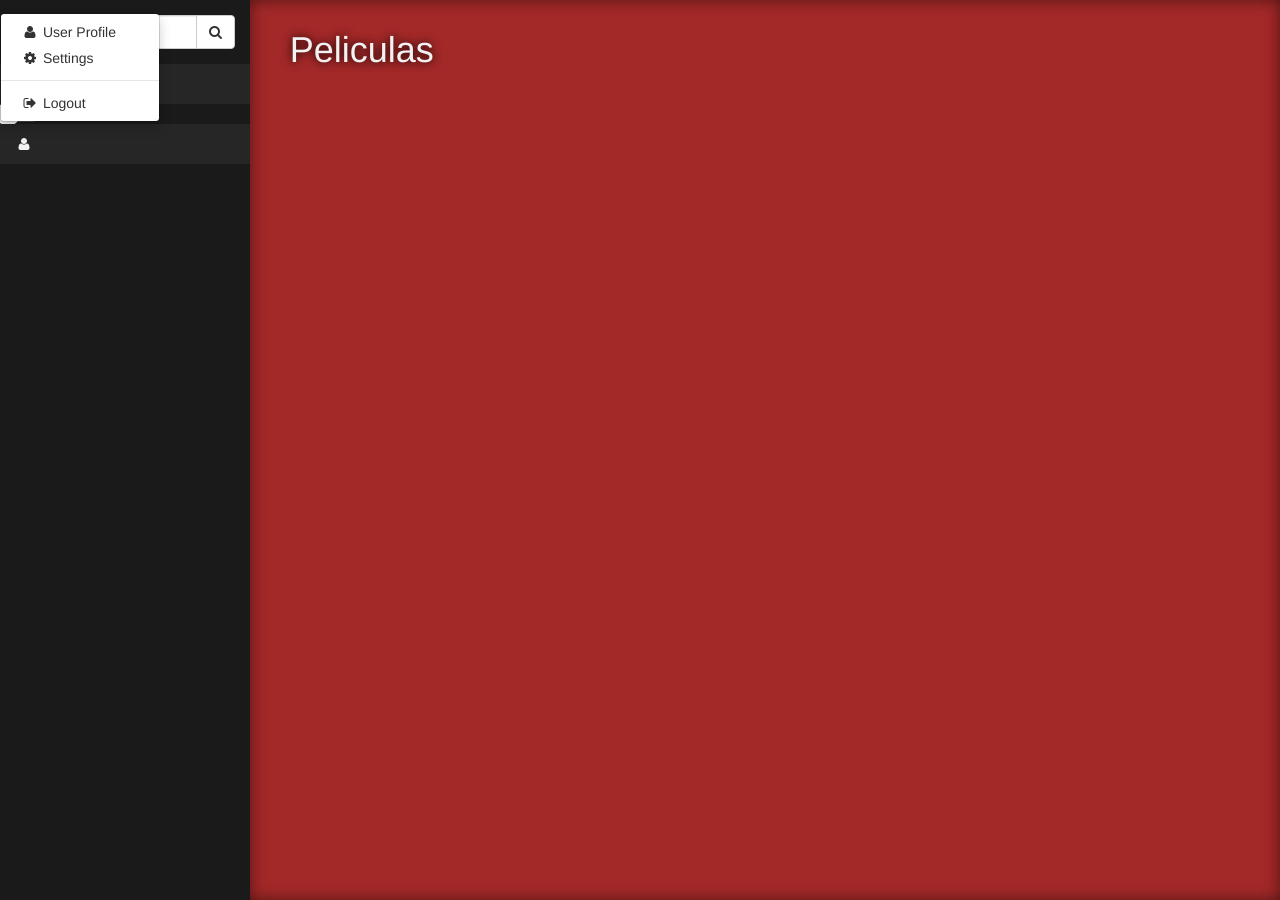
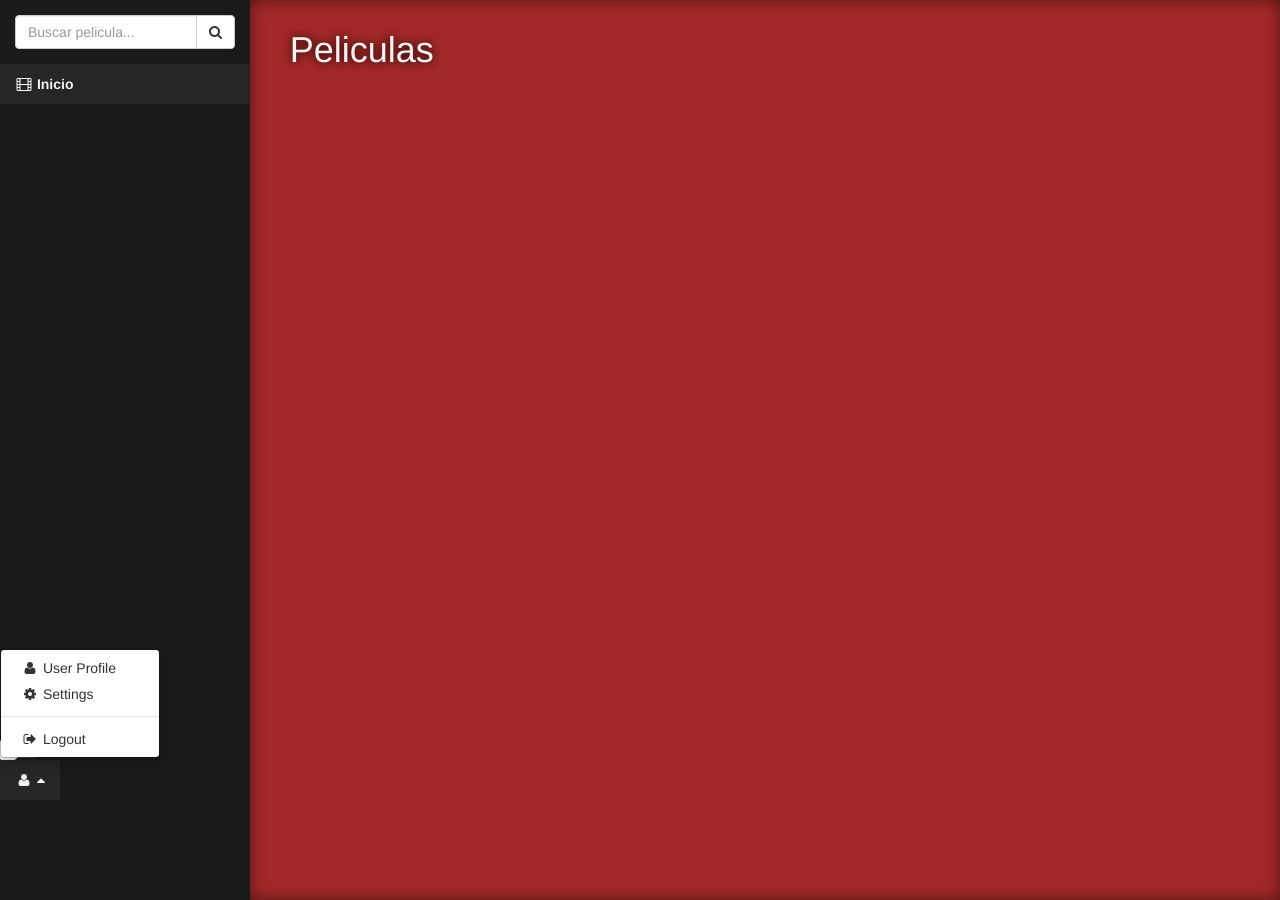
Before and after one commit to alexsanchezxc/critikon, a PHP site: page /pages/index.php in a window 1280 px wide, after a click that opens the changed part. Run offline with PHP 8.4, Linux system fonts and the light colour scheme; data that the repository does not hold is empty.

Commit message:
cambios en css

```diff
--- a/css/master.css
+++ b/css/master.css
@@ -21,71 +21,14 @@ body {
   }
 }
 
-.navbar {
-  background-color: var(--color2);
-  box-shadow: 0 0 15px rgba(0, 0, 0, 0.5);
+#nav {
+  position: fixed;
+  bottom: 0;
 }
 
-.navbar a {
-  color: var(--color4);
-}
-
-.navbar-top-links {
-  margin-right: 0;
-}
-
-.navbar-top-links li {
-  display: inline-block;
-}
-
-.navbar-top-links li:last-child {
-  margin-right: 15px;
-}
-
-.navbar-top-links li {
-  margin-left: 0px;
-}
-
-.navbar-top-links li a {
-  padding: 15px 15px;
-  min-height: 50px;
-}
-
-.navbar-top-links .dropdown-menu li {
-  display: block;
-}
-
-.navbar-top-links .dropdown-menu .open {
-  background-color: inherit;
-}
-
-.navbar-top-links .dropdown-menu li:last-child {
-  margin-right: 0;
-}
-
-.navbar-top-links .dropdown-menu li a {
-  padding: 5px 0px 0px 15px;
-  min-height: 0;
-}
-
-.navbar-top-links .dropdown-menu li a div {
-  white-space: normal;
-}
-
-.navbar-top-links .dropdown-user {
-  left: auto;
-}
-
-.navbar-inverse, .navbar-toggle, .navbar-collapse, .navbar-form {
+.navbar-toggle {
   border: 0;
   border-color: inherit;
-}
-
-
-/* NOTE: Color Critikon */
-
-.navbar-brand {
-  color: var(--color4);
 }
 
 .navbar-toggle .icon-bar {
@@ -99,10 +42,6 @@ body {
 .navbar-collapse {
   -webkit-box-shadow: none;
   box-shadow: none;
-}
-
-.navbar-collapse.in {
-  overflow-y: none;
 }
 
 .nav>li>a:focus, .nav>li>a:hover {
@@ -229,6 +168,7 @@ body {
     position: absolute;
     width: 250px;
     margin-top: 0px;
+    height: 100%;
   }
 }
 
--- a/pages/nav.php
+++ b/pages/nav.php
@@ -9,7 +9,7 @@
     </div>
     <!-- NOTE: navbar-header -->
     <div class="sidebar-nav navbar-collapse">
-      <ul class="nav" id="side-menu">
+      <ul class="nav">
         <li>
           <img class="img-responsive" src="">
         </li>
@@ -28,17 +28,15 @@
           <a href="index.php"><i class="fa fa-film fa-fw"></i> Inicio</a>
         </li>
       </ul>
-      <ul class="nav" id="side-menu">
-        <li>
-          <div class="material-switch">
+      <ul class="nav" id="nav">
+        <li class="material-switch">
             <input id="switch" name="switch" type="checkbox" />
             <label for="switch" class="label-default"></label>
-          </div>
         </li>
         <li class="dropup">
           <a class="dropdown-toggle" data-toggle="dropdown" href="#">
             <i class="fa fa-user fa-fw"></i>
-            <i class="fa <fa-caret-up></fa-caret-up>"></i>
+            <i class="fa fa-caret-up"></i>
           </a>
           <ul class="dropdown-menu dropdown-user">
             <li>
```
